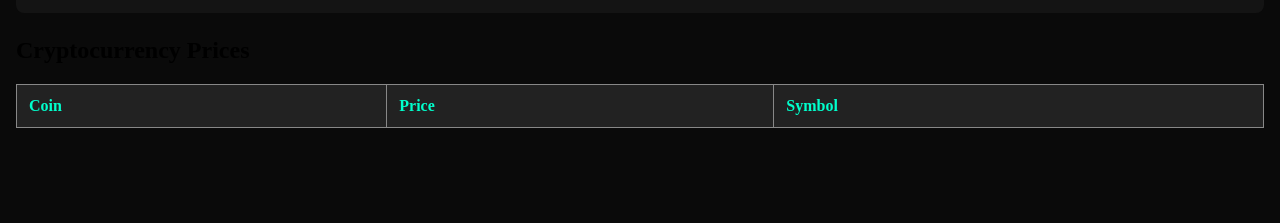
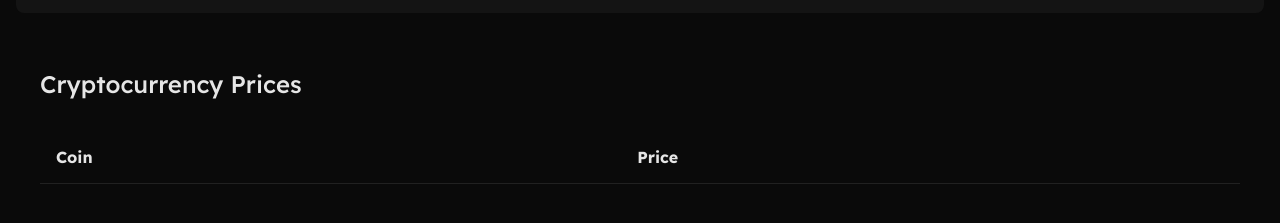
Before and after one commit to justwantajob/cyptocurrency-website, a plain HTML site: page index.html in a window 1280 px wide. Shown: the part 59-282 px from the top of the page. Drawn offline with Linux system fonts and the light colour scheme; no server answers.

Commit message:
Enhance styling for the price table

```diff
--- a/index.html
+++ b/index.html
@@ -8,7 +8,7 @@
   <!-- Load CSS File/s -->
   <link rel="stylesheet" href="styles/index.css">
   <link rel="stylesheet" href="styles/components/header.css">
-  <link rel="stylesheet" href="styles/components/cryptoCurrency.css">
+  <link rel="stylesheet" href="styles/components/crypto.css">
 
   <!-- Load Icons -->
   <link rel="apple-touch-icon" sizes="180x180" href="assets/images//apple-touch-icon.png">
@@ -46,14 +46,16 @@
   <!-- MAIN -->
   <main>
     <section class="cryptocurrency-info-container">
-      <h2 class="cryptocurrency-info-title">Cryptocurrency Prices</h2>
+      <div class="cryptocurrency-info-header">
+        <h2 class="cryptocurrency-info-title">Cryptocurrency Prices</h2>
+        <div class="last-update-time"></div>
+      </div>
       <!-- <ul class="cryptocurrency-info-list js-cryptocurrency-info-list"></ul> -->
       <table class="cryptocurrency-info-table js-cryptocurrency-info-table">
         <thead>
           <tr>
             <th>Coin</th>
             <th>Price</th>
-            <th>Symbol</th>
           </tr>
         </thead>
         <tbody class="cryptocurreny-info-table-body js-cryptocurrency-info-table-body">
--- a/scripts/index.js
+++ b/scripts/index.js
@@ -10,7 +10,7 @@ async function fetchCryptoData() {
     const response = await fetch('https://api.coingecko.com/api/v3/coins/markets?vs_currency=usd');
     const cryptoCurrencyData = await response.json();
 
-    cryptoCurrencyData.slice(0, 10).forEach((coin) => {
+    cryptoCurrencyData.forEach((coin) => {
       const formattedPrice = coin.current_price.toLocaleString(
         'en-US',
         {
@@ -24,9 +24,8 @@ async function fetchCryptoData() {
 
       const cryptocurrencyTableRow = document.createElement('tr');
       cryptocurrencyTableRow.innerHTML += `
-        <td>${coin.name}</td>
+        <td><img style="height:16px;" src="${coin.image}">${coin.name}</td>
         <td>${formattedPrice}</td>
-        <td><img style="height:16px;" src="${coin.image}"></td>
       `;
 
       cryptoCurrencyInfoTableBody.appendChild(cryptocurrencyTableRow);
--- /dev/null
+++ b/styles/components/crypto.css
@@ -0,0 +1,71 @@
+/* .cryptocurrency-info-title {
+  font-family: 'Lexend', sans-serif;
+  color: rgb(230, 230, 230);
+}
+
+.cryptocurrency-info-list {
+  list-style-type: none;
+
+  display: flex;
+  flex-direction: column;
+  justify-content: center;
+
+  color: rgba(230, 230, 230, 0.3);
+} */
+
+.cryptocurrency-info-container {
+  margin-top: 2rem;
+}
+
+.cryptocurrency-info-header {
+  display: flex;
+  align-items: center;
+  justify-content: space-between;
+}
+
+.cryptocurrency-info-title {
+  font-family: 'Lexend', sans-serif;
+  font-weight: 500;
+  color: rgb(230, 230, 230);
+}
+
+.cryptocurrency-info-table {
+  width: 100%;
+  border-collapse: collapse;
+  margin-top: 2rem;
+}
+
+th, td {
+  /* border: 1px solid #888; */
+  padding: 16px;
+  text-align: left;
+}
+
+th {
+  color: rgba(230, 230, 230, 1);
+  font-family: 'Lexend', sans-serif;
+  border-bottom: 1px solid rgba(230, 230, 230, 0.1);
+}
+
+td {
+  color: white;
+  font-family: 'Lexend', sans-serif;
+  border-bottom: 1px solid rgba(230, 230, 230, 0.1);
+}
+
+td:last-of-type {
+  font-weight: 200;
+}
+
+tr:nth-child(even) {
+  background-color: rgba(20, 20, 20, 0.6);
+}
+
+tr:first-child {
+  background-color: transparent;
+}
+
+img {
+  vertical-align: middle;
+  margin-right: 8px;
+}
--- a/styles/components/cryptoCurrency.css
+++ /dev/null
@@ -1,47 +0,0 @@
-/* .cryptocurrency-info-title {
-  font-family: 'Lexend', sans-serif;
-  color: rgb(230, 230, 230);
-}
-
-.cryptocurrency-info-list {
-  list-style-type: none;
-
-  display: flex;
-  flex-direction: column;
-  justify-content: center;
-
-  color: rgba(230, 230, 230, 0.3);
-} */
-
-table {
-  width: 100%;
-  border-collapse: collapse;
-  margin-top: 20px;
-}
-
-th, td {
-  border: 1px solid #888;
-  padding: 12px;
-  text-align: left;
-}
-
-th {
-  background-color: #222;
-  color: #00ffcc;
-}
-
-td {
-  color: white;
-}
-
-tr:nth-child(even) {
-  background-color: #111;
-}
-
-tr:nth-child(odd) {
-  background-color: #1a1a1a;
-}
-
-img {
-  vertical-align: middle;
-}
--- a/styles/index.css
+++ b/styles/index.css
@@ -13,3 +13,8 @@ body {
   padding-left: 16px;
   padding-right: 16px;
 }
+
+main {
+  padding-left: 24px;
+  padding-right: 24px;
+}
```
